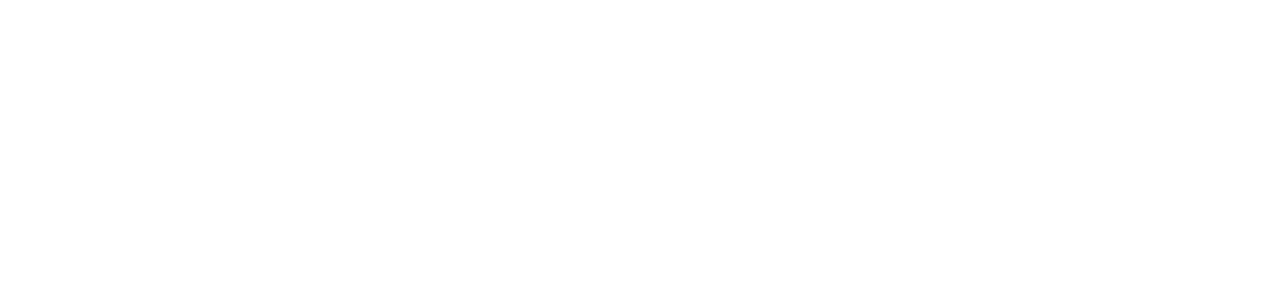
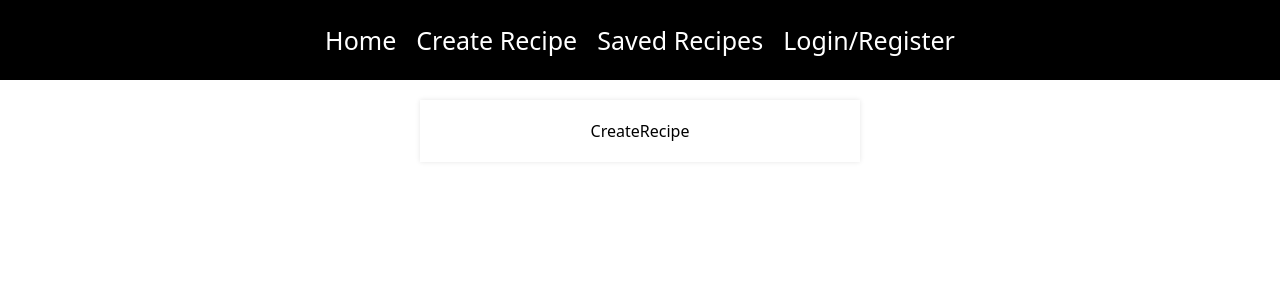
Before and after one commit to ehsanA380/Recipe-Project, a React (Create React App) app: page /create-recipe in a window 1280 px wide. Shown: the top 300 px of the page. Built offline with nearby package versions, Linux system fonts and the light colour scheme.

Commit message:
adding auth file

```diff
--- a/src/App.css
+++ b/src/App.css
@@ -1,40 +1,107 @@
-.App {
-  /* text-align: center; */
-}
-h4{
-  display: inline;
-}
-.App-logo {
-  height: 40vmin;
-  pointer-events: none;
+.App{
+  display: flex;
+  flex-direction: column;
+  justify-content: center;
+  align-items: center;
+  font-family: system-ui, -apple-system, BlinkMacSystemFont, 'Segoe UI', Roboto, Oxygen, Ubuntu, Cantarell, 'Open Sans', 'Helvetica Neue', sans-serif;
 }
 
-@media (prefers-reduced-motion: no-preference) {
-  .App-logo {
-    animation: App-logo-spin infinite 20s linear;
-  }
+body{
+  margin: 0;
+  padding: 0;
 }
 
-.App-header {
-  background-color: #282c34;
-  min-height: 100vh;
+.auth{
+  display: flex;
+  justify-content: center;
+  width: 60vw;
+  align-items: center;
+  height: 100vh;
+  background-color: #f2f2f2;
+}
+
+.auth-container{
   display: flex;
   flex-direction: column;
+  justify-content: center;
   align-items: center;
-  justify-content: center;
-  font-size: calc(10px + 2vmin);
-  color: white;
+  padding: 20px;
+  background-color: white;
+  border-radius: 5px;
+  box-shadow: 0 0 5px rgba(0, 0, 0 , 0.1);
+  margin: 20px;
+  width: 50%;
 }
 
-.App-link {
-  color: #61dafb;
+.form-group{
+  display: flex;
+  flex-direction: column;
+  margin-bottom: 20px;
 }
 
-@keyframes App-logo-spin {
-  from {
-    transform: rotate(0deg);
-  }
-  to {
-    transform: rotate(360deg);
-  }
+label{
+  font-weight: bold;
+  margin-bottom: 5px;
 }
+
+.navbar{
+  margin: 0;
+  width: 100%;
+  height: 80px;
+  background-color: black;
+  display: flex;
+  justify-content: center;
+  align-items: center;
+  color: white;
+  text-decoration: none;
+}
+
+a{
+  color: white;
+  text-decoration: none;
+  margin:10px;
+  font-size: 25px;
+}
+
+.create-recipe{
+  display: flex;
+  flex-direction: column;
+  justify-content: center;
+  align-items: center;
+  padding: 20px;
+  background-color: white;
+  box-shadow: 0 0 5px rgba(0, 0, 0 , 0.1);
+  margin: 20px;
+  width: 400px;
+}
+
+ul{
+  list-style: none;
+  padding: 0;
+  margin: 0;
+}
+
+li{
+  border: 1px soid black;
+  padding: 10px;
+  margin-bottom: 10px;
+}
+
+h2{
+  margin-top: 0;
+}
+
+img{
+  max-width: 10%;
+  height: aut;
+  margin-bottom: 10px;
+}
+
+img{
+  width: 400px;
+}
+
+p{
+  font-size: 12px;
+  max-width: 400px;
+}
--- a/src/App.js
+++ b/src/App.js
@@ -1,7 +1,25 @@
 import  './App.css'
+import {BrowserRouter as Router, Routes,Route} from 'react-router-dom'
+import {Home} from './pages/home'
+import {Auth} from './pages/auth'
+import {CreateRecipe} from './pages/create-recipe'
+import {SavedRecipes} from './pages/saved-recipes'
+import {Navbar} from './components/navbar'
+
 function App() {
   return (
-    <div className='App'></div>
+    <div className='App'>
+       <Router>
+        <Navbar/>
+      <Routes>
+        <Route path='/' element={<Home/>}/>
+        <Route path='/auth' element={<Auth/>}/>
+        <Route path='/create-recipe' element={<CreateRecipe/>}/>
+        <Route path='/saved-recipes' element={<SavedRecipes/>}/>
+      </Routes>
+    </Router>
+    </div>
+
   )
 }
 
--- /dev/null
+++ b/src/components/navbar.js
@@ -0,0 +1,12 @@
+import { Link } from "react-router-dom"
+
+export const Navbar = () =>{
+    return (
+        <div className="navbar">
+            <Link to="/">Home</Link>
+            <Link to="/create-recipe">Create Recipe</Link>
+            <Link to="/saved-recipes">Saved Recipes</Link>
+            <Link to="/auth">Login/Register</Link>
+        </div>
+    );
+}
--- /dev/null
+++ b/src/index.css
@@ -0,0 +1,13 @@
+body {
+  margin: 0;
+  font-family: -apple-system, BlinkMacSystemFont, 'Segoe UI', 'Roboto', 'Oxygen',
+    'Ubuntu', 'Cantarell', 'Fira Sans', 'Droid Sans', 'Helvetica Neue',
+    sans-serif;
+  -webkit-font-smoothing: antialiased;
+  -moz-osx-font-smoothing: grayscale;
+}
+
+code {
+  font-family: source-code-pro, Menlo, Monaco, Consolas, 'Courier New',
+    monospace;
+}
--- /dev/null
+++ b/src/pages/auth.js
@@ -0,0 +1,111 @@
+import { useState } from "react";
+import axios from 'axios'
+import {useCookies} from 'react-cookie'
+import {useNavigate} from 'react-router-dom'
+
+export const Auth = ()=>{
+    return (
+     <div className="auth">
+        <Login/>
+        <Register/>
+    </div>
+
+    );
+}
+
+const Login = ()=>{
+    const [username,setUsername] = useState("");
+    const [password,setPassword] = useState("");
+
+    const [_,setCookie] = useCookies(["access_token"])
+    const navigate = useNavigate();
+
+    const onSubmit = async (event) =>{
+        event.preventDefault();
+        try{
+            const response = await axios.post("http://localhost:3001/auth/login",{
+                username,
+                password,
+            });
+
+            setCookie("access_token",response.data.token)
+            window.localStorage.setItem("userID",response.data.userID)
+            navigate('/')
+
+        }
+        catch(err){
+            console.log(err);
+        }
+    }
+
+    return(
+        <Form
+            username={username}
+            setUsername={setUsername}
+            password={password}
+            setPassword={setPassword}
+            label="Login"
+            onSubmit={onSubmit}
+
+        />
+    );
+};
+const Register = ()=>{
+    const [username,setUsername] = useState("");
+    const [password,setPassword] = useState("");
+
+    const onSubmit = async (event) =>{
+        event.preventDefault();
+        try{
+            await axios.post("http://localhost:3001/auth/register",{
+                username,
+                password,
+            });
+            alert("registratino is completed! Now Login.");
+        }
+        catch(err){
+            console.log(err)
+        }
+    }
+
+    return(
+        <Form
+            username={username}
+            setUsername={setUsername}
+            password={password}
+            setPassword={setPassword}
+            label="Register"
+            onSubmit={onSubmit}
+        />
+    );
+};
+
+const Form = ({username,setUsername,password,setPassword,label,onSubmit})=>{
+
+    return(
+        <div className="auth-container">
+            <form onSubmit={onSubmit}>
+                <h2>{label}</h2>
+                <div className="form-group">
+                    <label htmlFor="username">Username:</label>
+                    <input
+                        type="text"
+                        id="username"
+                        value={username}
+                        onChange={(e)=>setUsername(e.target.value)}
+                    />
+                </div>
+                <div className="form-group">
+                    <label htmlFor="password">Password:</label>
+                    <input
+                        type="password"
+                        id="password"
+                        value={password}
+                        onChange={(e)=>setPassword(e.target.value)}
+                    />
+                </div>
+                <button type="submit">{label}</button>
+            </form>
+        </div>
+    )
+}
--- /dev/null
+++ b/src/pages/create-recipe.js
@@ -0,0 +1,3 @@
+export const CreateRecipe = ()=>{
+    return <div className="create-recipe"> CreateRecipe </div>
+}
--- /dev/null
+++ b/src/pages/home.js
@@ -0,0 +1,3 @@
+export const Home = ()=>{
+    return <div className="create-recipe"> Home </div>
+}
--- /dev/null
+++ b/src/pages/saved-recipes.js
@@ -0,0 +1,3 @@
+export const SavedRecipes = ()=>{
+    return <div className="create-recipe"> SavedRecipe </div>
+}
```
